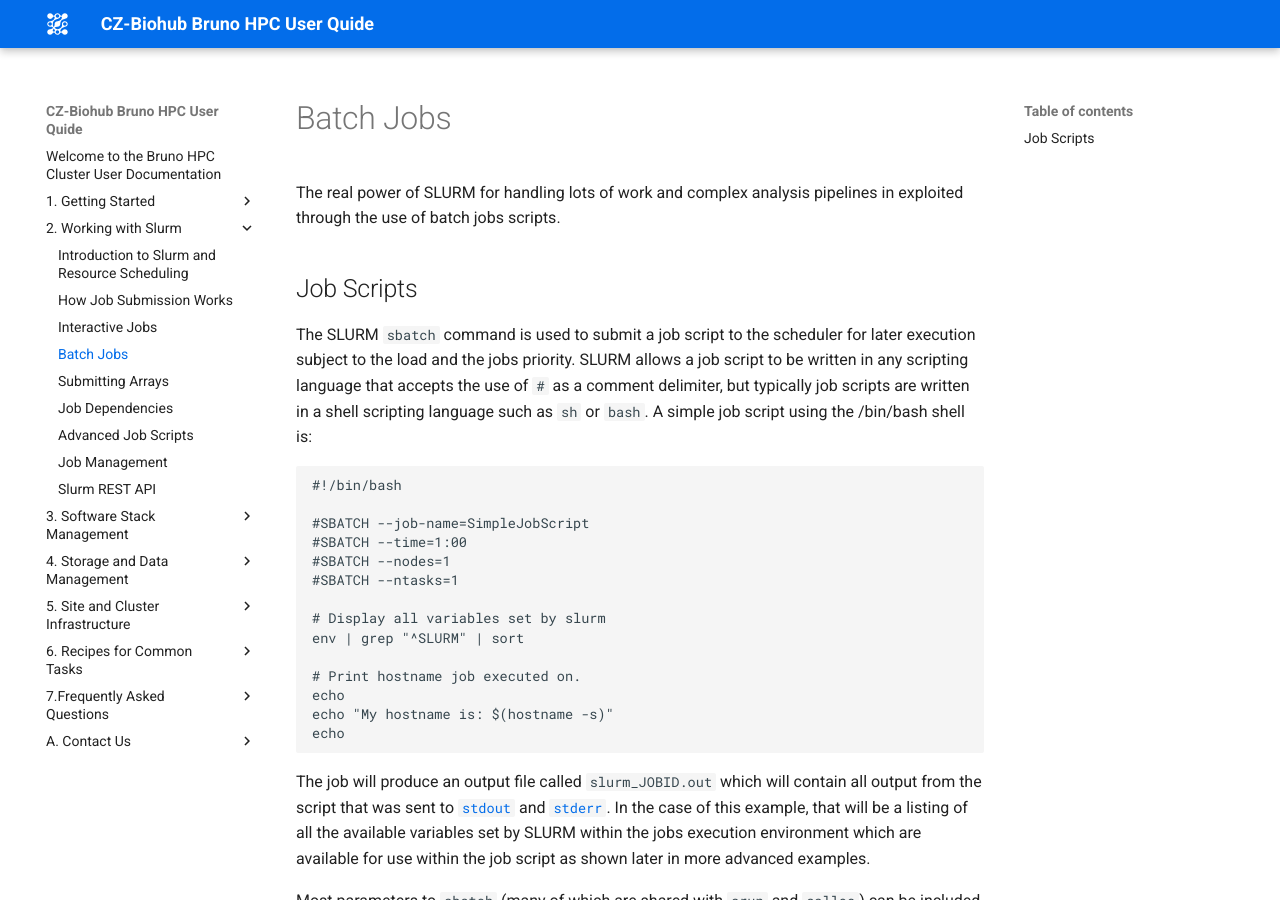
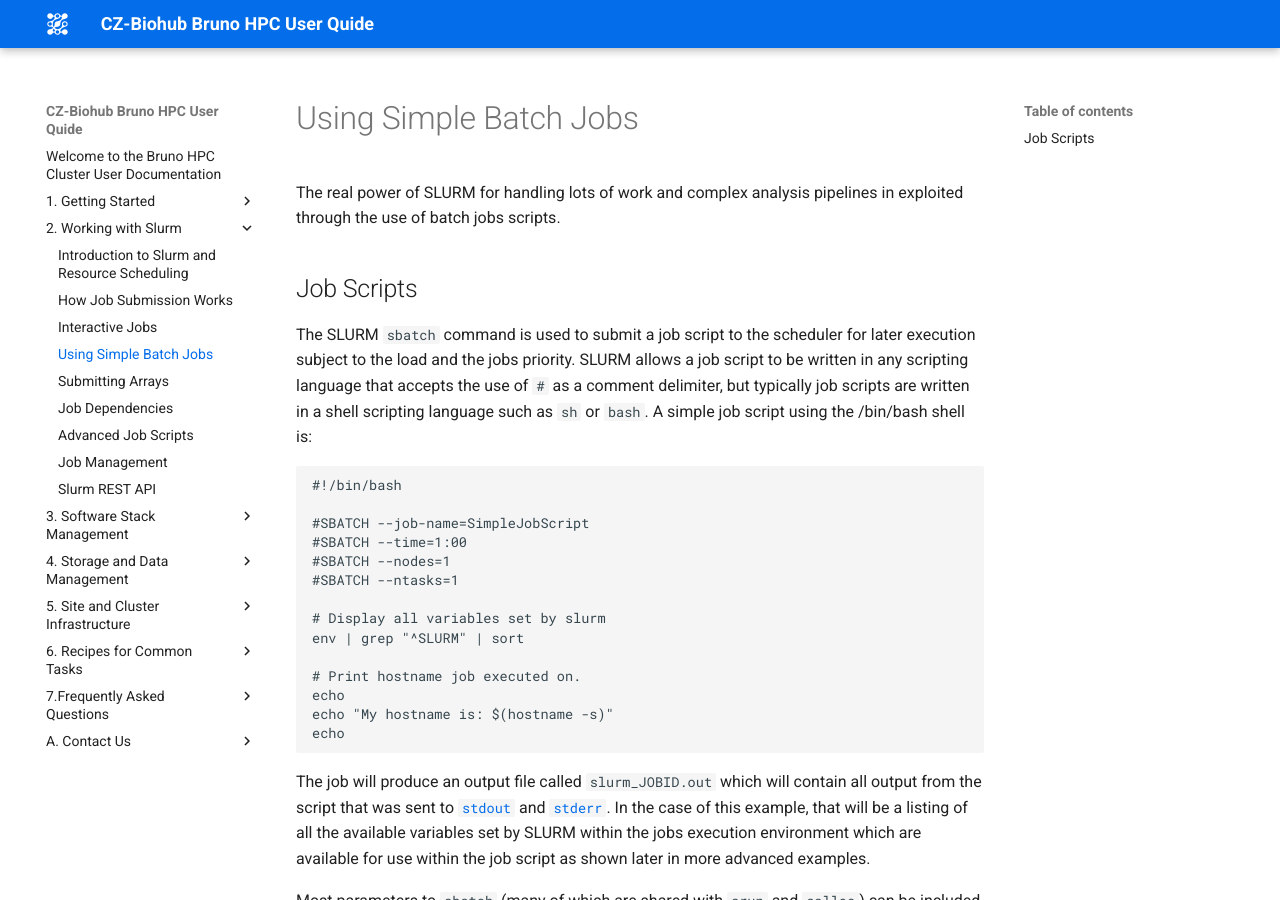
Before and after one commit to biohub-hpc/bruno-hpc-documentation, an MkDocs documentation site: the page built from docs/2._Working_with_Slurm/d._Using_Simple_Batch_Jobs.md, in a window 1280 px wide and 900 px high. Built offline with MkDocs 1.6.1 and Material for MkDocs 9.7.7, drawn with Linux system fonts in a browser that asks for light colours.

Commit message:
Update d._Using_Simple_Batch_Jobs.md

```diff
--- a/docs/2._Working_with_Slurm/d._Using_Simple_Batch_Jobs.md
+++ b/docs/2._Working_with_Slurm/d._Using_Simple_Batch_Jobs.md
@@ -1,4 +1,4 @@
-# Batch Jobs
+# Using Simple Batch Jobs
 
 The real power of SLURM for handling lots of work and complex analysis
 pipelines in exploited through the use of batch jobs scripts.
```
